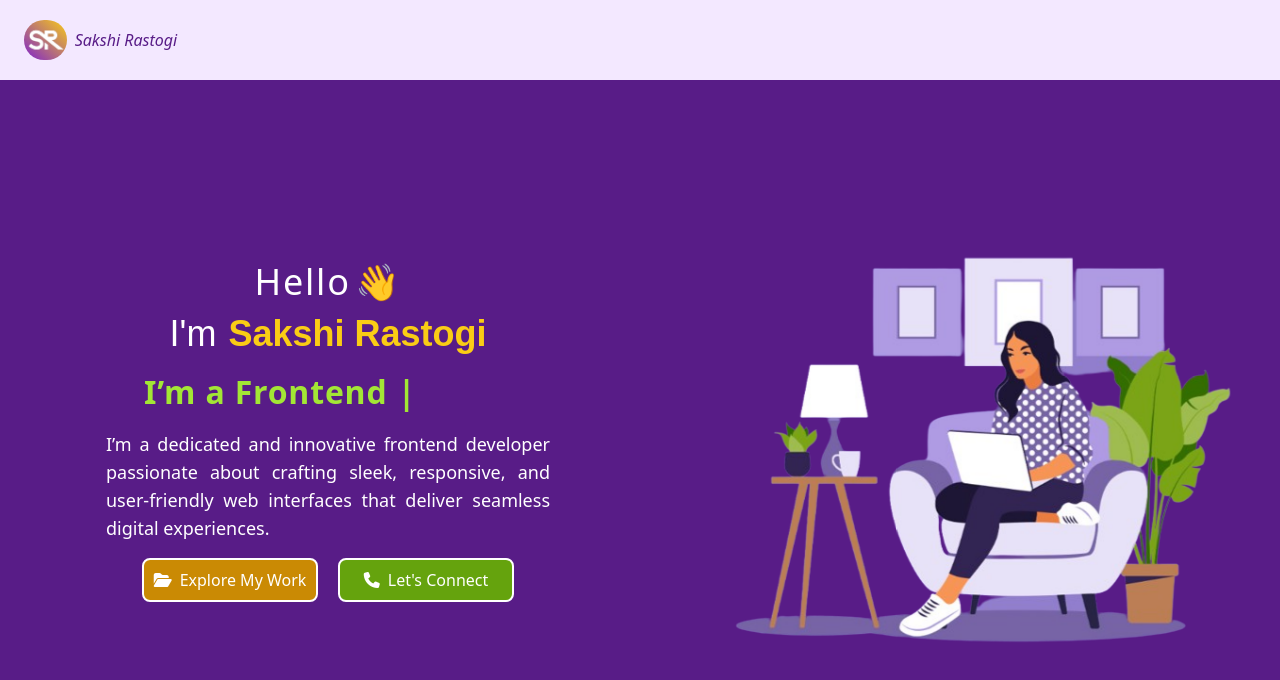
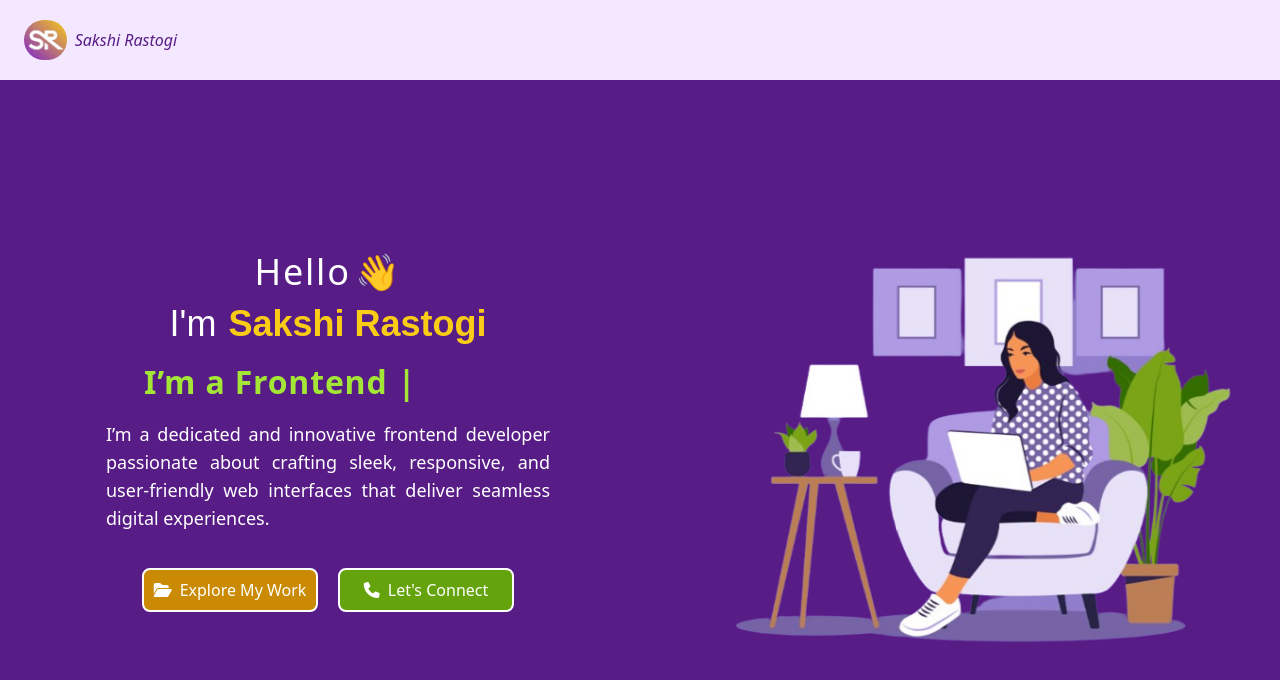
Before and after one commit to SakshiRastogi1302/portfolio, a React (Vite) app: page / in a window 1280 px wide. Shown: the top 680 px of the page. Built offline with nearby package versions, Linux system fonts and the light colour scheme.

Commit message:
added margin-top properties to the buttons

```diff
--- a/src/components/HomePageComponent.jsx
+++ b/src/components/HomePageComponent.jsx
@@ -46,8 +46,8 @@ const HomePageComponent = () => {
 
         {/* Buttons - Explore my work, Let's connect */}
         <div className = 'flex flex-col md:flex-row justify-center gap-5 items-center'>
-          <Link to= "/projects"><button title="Explore My Projects" className='w-40 md:w-44 bg-yellow-600 font-medium p-2 rounded-lg flex justify-center items-center text-sm md:text-base cursor-pointer border-2 border-white hover:bg-yellow-500 transition-transform'><i className="fa-solid fa-folder-open mr-2"></i>Explore My Work</button></Link>
-          <Link to= "/contact"><button title="Contact Me" className='w-40 md:w-44 bg-lime-600 p-2 font-medium rounded-lg flex justify-center items-center text-sm md:text-base cursor-pointer border-2 border-white hover:bg-lime-500 transition-transform"'><i className="fa-solid fa-phone mr-2"></i> Let's Connect</button></Link>
+          <Link to= "/projects"><button title="Explore My Projects" className='w-40 md:w-44 bg-yellow-600 font-medium p-2 rounded-lg flex justify-center items-center text-sm md:text-base cursor-pointer mt-5 border-2 border-white hover:bg-yellow-500 transition-transform'><i className="fa-solid fa-folder-open mr-2"></i>Explore My Work</button></Link>
+          <Link to= "/contact"><button title="Contact Me" className='w-40 md:w-44 bg-lime-600 p-2 font-medium rounded-lg flex justify-center items-center text-sm md:text-base cursor-pointer md:mt-5 border-2 border-white hover:bg-lime-500 transition-transform"'><i className="fa-solid fa-phone mr-2"></i> Let's Connect</button></Link>
         </div>
       </div>
 
```
